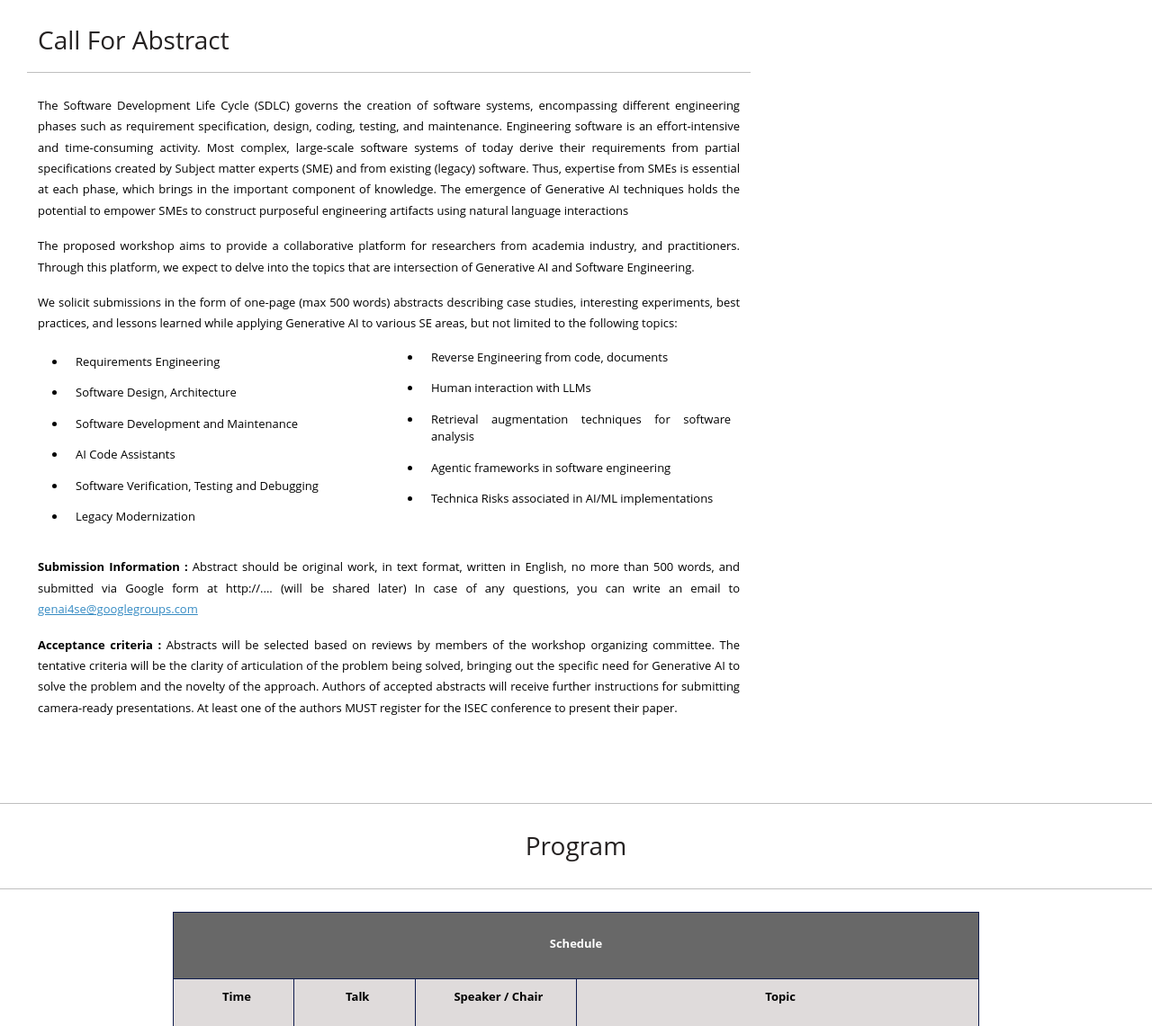
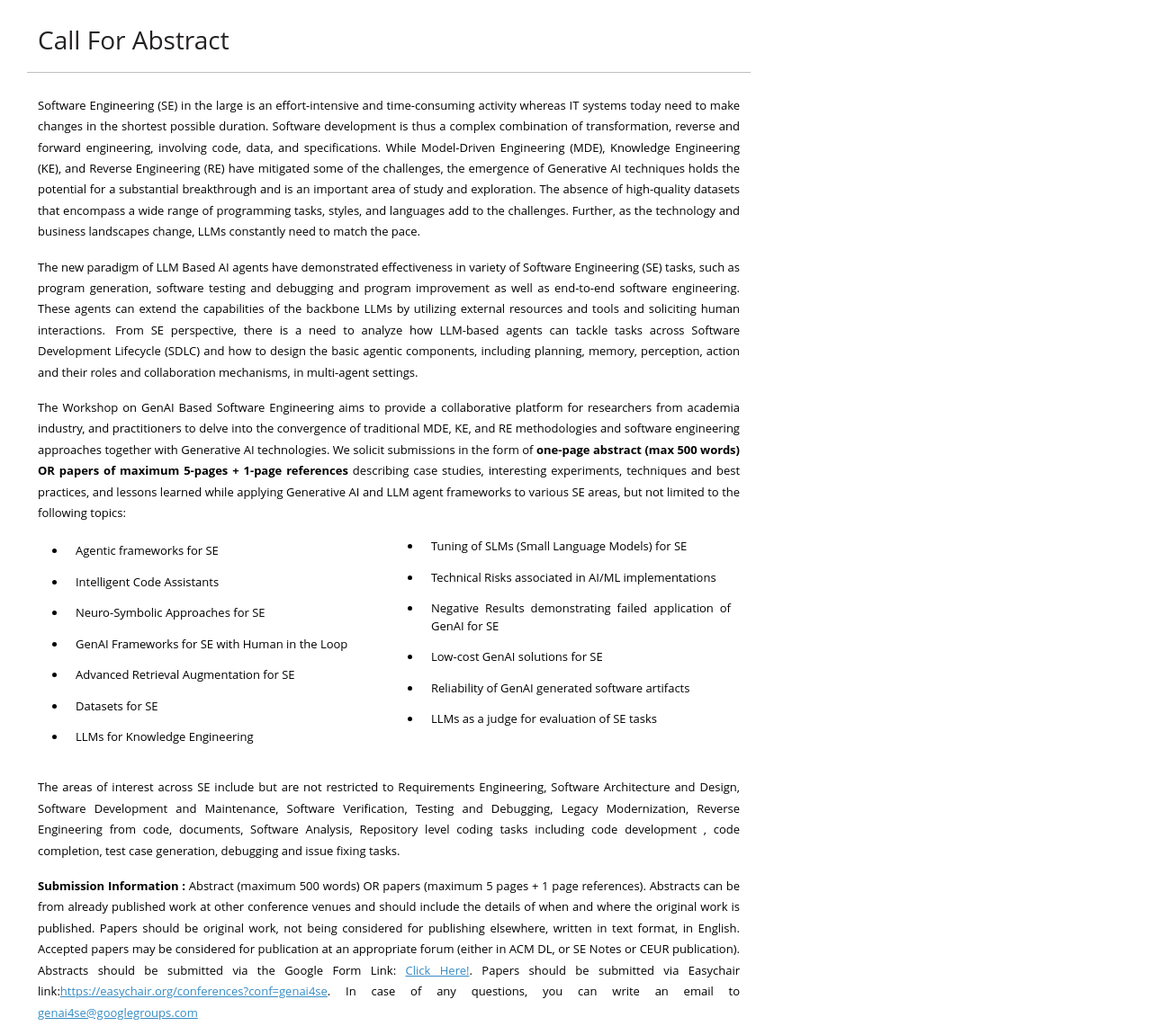
Before and after one commit to genai4se/ISEC25-Workshop, a plain HTML site: page index.html in a window 1280 px wide. Shown: the part 1721-2862 px from the top of the page at 90% size. Drawn offline with nearby package versions, Linux system fonts and the light colour scheme; files whose address does not match are found by name.

Commit message:
Update index.html

```diff
--- a/index.html
+++ b/index.html
@@ -412,51 +412,40 @@ LLM-based agents?</li>
                     <div class="row" style="content: '';display: table;clear: both;margin-left: 20px;">
                         <h3 id="" >Call For Abstract</h3>
                         <hr>
-                            <p>The Software Development Life Cycle (SDLC) governs the
-                                creation of software systems, encompassing different engineering
-                                phases such as requirement specification, design, coding, testing,
-                                and maintenance. Engineering software is an effort-intensive and
-                                time-consuming activity. Most complex, large-scale software
-                                systems of today derive their requirements from partial
-                                specifications created by Subject matter experts (SME) and from
-                                existing (legacy) software. Thus, expertise from SMEs is essential
-                                at each phase, which brings in the important component of
-                                knowledge. The emergence of Generative AI techniques holds the
-                                potential to empower SMEs to construct purposeful engineering
-                                artifacts using natural language interactions</p>
-                            <p>The proposed workshop aims to provide a collaborative
-                                platform for researchers from academia industry, and practitioners.
-                                Through this platform, we expect to delve into the topics that are
-                                intersection of Generative AI and Software Engineering.</p>
-                            <p>We solicit submissions in the form of one-page (max 500
-                                words) abstracts describing case studies, interesting experiments,
-                                best practices, and lessons learned while applying Generative AI to
-                                various SE areas, but not limited to the following topics:</p>
+                            <p>Software Engineering (SE) in the large is an effort-intensive and time-consuming activity whereas IT systems today need to make changes in the shortest possible duration.
+				    Software development is thus a complex combination of transformation, reverse and forward engineering, involving code, data, and specifications.
+				    While Model-Driven Engineering (MDE), Knowledge Engineering (KE), and Reverse Engineering (RE) have mitigated some of the challenges, the emergence of Generative AI techniques holds the potential for a substantial breakthrough and is an important area of study and exploration.
+				    The absence of high-quality datasets that encompass a wide range of programming tasks, styles, and languages add to the challenges. Further, as the technology and business landscapes change, LLMs constantly need to match the pace. </p>
+                            <p>The new paradigm of LLM Based AI agents have demonstrated effectiveness in variety of Software Engineering (SE) tasks, such as program generation, software testing and debugging and program improvement as well as end-to-end software engineering.
+				    These agents can extend the capabilities of the backbone LLMs by utilizing external resources and tools and soliciting human interactions.
+				    From SE perspective, there is a need to analyze how LLM-based agents can tackle tasks across Software Development Lifecycle (SDLC) and how to design the basic agentic components, including planning, memory, perception, action and their roles and collaboration mechanisms, in multi-agent settings.</p>
+                            <p>The Workshop on GenAI Based Software Engineering aims to provide a collaborative platform for researchers from academia industry, and practitioners to delve into the convergence of traditional MDE, KE, and RE methodologies and software engineering approaches together with Generative AI technologies.
+				    We solicit submissions in the form of <b>one-page abstract (max 500 words) OR papers of maximum 5-pages + 1-page references</b> describing case studies, interesting experiments, techniques and best practices, and lessons learned while applying Generative AI and LLM agent frameworks to various SE areas, but not limited to the following topics:</p>
                             <div class="list-columns">
                                 <ul id="list">
-                                    <li>Requirements Engineering</li>
-                                    <li>Software Design, Architecture</li>
-                                    <li>Software Development and Maintenance</li>
-                                    <li>AI Code Assistants</li>
-                                    <li>Software Verification, Testing and Debugging</li>
-                                    <li>Legacy Modernization</li>
-                                    <li>Reverse Engineering from code, documents</li>
-                                    <li>Human interaction with LLMs</li>
-                                    <li>Retrieval augmentation techniques for software analysis</li>
-                                    <li>Agentic frameworks in software engineering</li>
-                                    <li>Technica Risks associated in AI/ML implementations</li>
+                                    <li>Agentic frameworks for SE</li>
+                                    <li>Intelligent Code Assistants </li>
+                                    <li>Neuro-Symbolic Approaches for SE</li>
+                                    <li>GenAI Frameworks for SE with Human in the Loop</li>
+                                    <li>Advanced Retrieval Augmentation for SE</li>
+                                    <li>Datasets for SE</li>
+                                    <li>LLMs for Knowledge Engineering</li>
+                                    <li>Tuning of SLMs (Small Language Models) for SE</li>
+                                    <li>Technical Risks associated in AI/ML implementations</li>
+                                    <li>Negative Results demonstrating failed application of GenAI for SE</li>
+                                    <li>Low-cost GenAI solutions for SE</li>
+				    <li>Reliability of GenAI generated software artifacts</li>
+				    <li>LLMs as a judge for evaluation of SE tasks</li>
                                 </ul>
                             </div>
                             <br>
-                            <p><b>Submission Information :</b> Abstract should be original work, in text format, written in English, no more than 500 words, and submitted via Google form at http://.... (will be shared later)  In case of any questions, you can write an email to <a href="mailto: genai4se@googlegroups.com">genai4se@googlegroups.com</a></p>
-                            <p><b>Acceptance criteria :</b> Abstracts will be selected based on reviews by members of the
-                                workshop organizing committee. The tentative criteria will be the
-                                clarity of articulation of the problem being solved, bringing out the
-                                specific need for Generative AI to solve the problem and the
-                                novelty of the approach. Authors of accepted abstracts will receive further instructions
-                                for submitting camera-ready presentations. At least one of the
-                                authors MUST register for the ISEC conference to present their
-                                paper.</p>
+			    <p>The areas of interest across SE include but are not restricted to Requirements Engineering, Software Architecture and Design, Software Development and Maintenance, Software Verification, Testing and Debugging, Legacy Modernization, Reverse Engineering from code, documents, Software Analysis, Repository level coding tasks including code development , code completion, test case generation, debugging and issue fixing tasks.</p>
+                            <p><b>Submission Information :</b> Abstract (maximum 500 words) OR papers (maximum 5 pages + 1 page references). Abstracts can be from already published work at other conference venues and should include the details of when and where the original work is published. Papers should be original work, not being considered for publishing elsewhere, written in text format, in English. Accepted papers may be considered for publication at an appropriate forum (either in ACM DL, or SE Notes or CEUR publication).
+				    Abstracts should be submitted via the Google Form Link: <a href="https://docs.google.com/forms/d/e/1FAIpQLScwF83gMHc3i80HBjIOFWsjN4BLko2vKBrZpOgpW0m_W1cZ-A/viewform">Click Here!</a>. Papers should be submitted via Easychair link:<a href="https://easychair.org/conferences?conf=genai4se">https://easychair.org/conferences?conf=genai4se</a>. In case of any questions, you can write an email to <a href="mailto: genai4se@googlegroups.com">genai4se@googlegroups.com</a></p>
+                            <p><b>Acceptance criteria :</b> Abstracts and papers will be selected for presentation based on reviews by members of the workshop organizing committee.
+				    The tentative criteria will be the clarity of articulation of the problem being solved, motivating the need of Generative AI to solve the problem and the novelty of the approach.
+				    Authors of accepted papers will receive further instructions for submitting camera-ready versions.</p>
+			    <p>At least one of the authors of the selected abstract or paper MUST register for the ISEC conference to present their paper at the workshop. </p>
 
 
                     </div>
```
